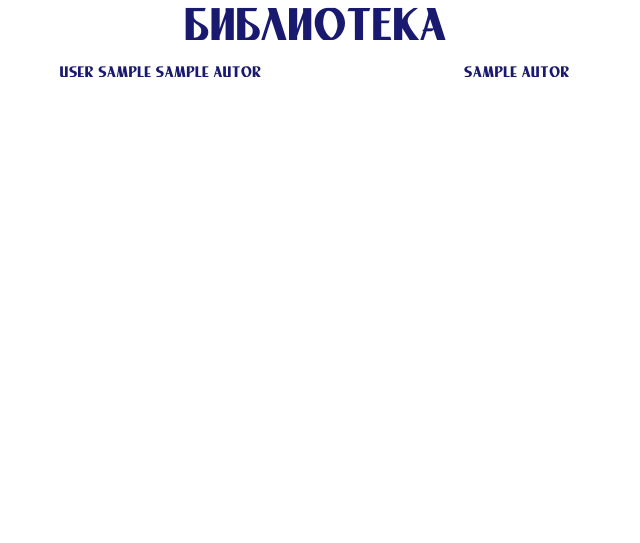
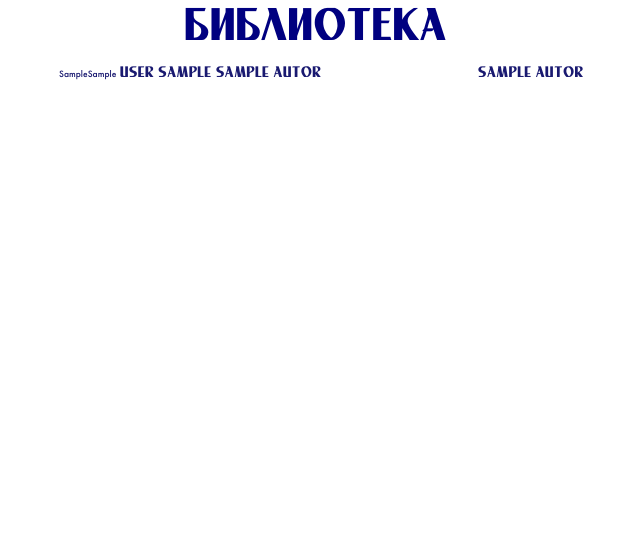
Before and after one commit to IgrisUVG/Buch, a PHP site: page / in a window 1280 px wide. Shown: the top 543 px of the page, without its empty margins (325-965 px from the left). Run offline with PHP 8.4, Linux system fonts and the light colour scheme; tables that the repository leaves empty or names only in its code hold one stand-in row (values such as "Sample post").

Commit message:
Table Erste++

```diff
--- a/css/style.css
+++ b/css/style.css
@@ -44,6 +44,7 @@ h1, .center {
 
 #header {
     margin-bottom: 1em;
+    color: navy;
 }
 
 div#content.buch {
@@ -97,9 +98,9 @@ sup {
 }
 
 .autors {
-    width: 510px;
+    /*width: 510px;*/
     /*Отображение местоположения на главной*/
-    /*width: 525px;*/
+    width: 525px;
     height: 30em;
     margin-top: 1em;
     margin-left: auto;
@@ -115,16 +116,16 @@ table {
 /*}*/
 
 /*Отображение местоположения на главной*/
-/*td:nth-child(1) {*/
-/*width: 2em;*/
-/*font-family: FuturaMediumC, Arial, sans-serif;*/
-/*font-size: 0.6em;*/
-/*text-align: right;*/
-/*padding-right: 0.3em;*/
-/*}*/
+.autors td:nth-child(1) {
+    width: 2em;
+    font-family: FuturaMediumC, Arial, sans-serif;
+    font-size: 0.6em;
+    text-align: right;
+    padding-right: 0.4em;
+}
 /*Отображение местоположения на главной*/
-/*td:nth-child(3) {*/
-td:nth-child(2) {
+.autors td:nth-child(3),
+.inhalt td:nth-child(2) {
     text-align: right;
 }
 
--- a/index.php
+++ b/index.php
@@ -24,6 +24,10 @@
             echo "
                 <table>
                     <tr>
+                        <td>";
+                            if ($schrank_num) echo $schrank_num;
+                            echo $regal_num .
+                        "</td>
                         <td>
                             {$last_name} {$first_name} {$second_name}
                         </td>
```
